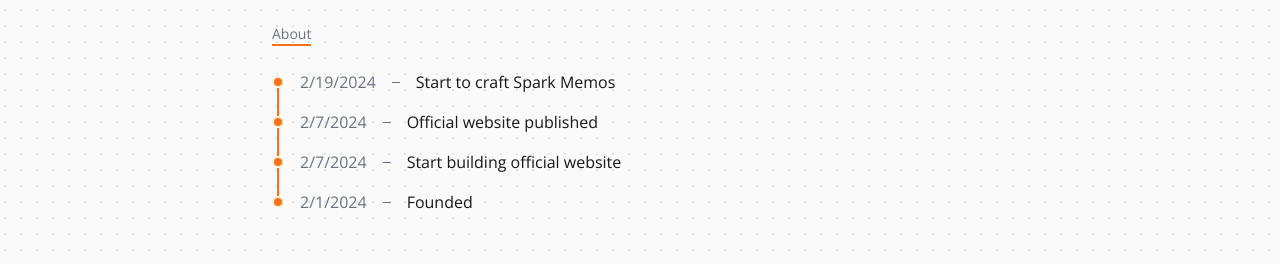
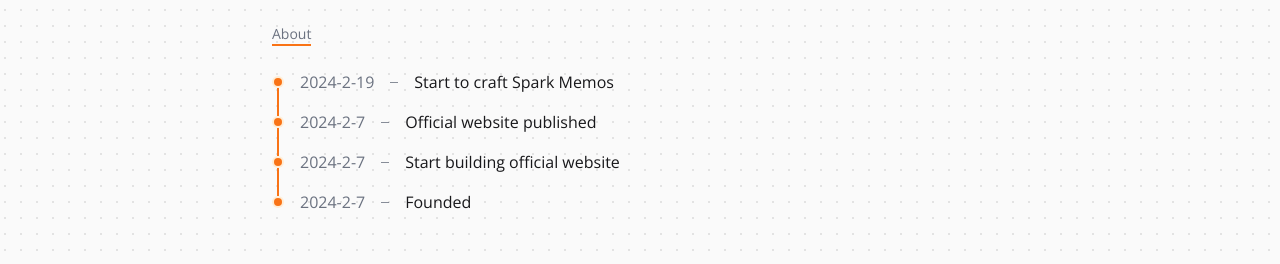
Before and after one commit to weelone/weelone.com, a Next.js app: page / in a window 1280 px wide. Shown: the part 1163-1427 px from the top of the page. Built offline with nearby package versions, Linux system fonts and the light colour scheme; a web font is replaced by a local one.

Commit message:
Update some style

```diff
--- a/app/page.tsx
+++ b/app/page.tsx
@@ -62,11 +62,11 @@
                 target="_blank"
               >
                 <Image
-                  className="rounded-xl h-20 w-20 flex-shrink-0 shadow-lg shadow-gray-100"
+                  className="rounded-xl h-20 w-20 flex-shrink-0 shadow-lg shadow-gray-100 dark:shadow-gray-800"
                   src={sparkMemos}
                   alt="Logo of Spark Memos"
                 />
-                <div className="absolute -top-2 -left-2 bg-orange-500 px-2 py-1 rounded text-xs text-white">
+                <div className="absolute -top-2 -left-2 bg-orange-500 px-2 py-1 rounded text-xs text-white shadow-sm shadow-gray-900/20">
                   Crafting
                 </div>
               </a>
@@ -97,7 +97,7 @@
                 target="_blank"
               >
                 <Image
-                  className="rounded-xl h-20 w-20 flex-shrink-0 shadow-lg shadow-gray-100"
+                  className="rounded-xl h-20 w-20 flex-shrink-0 shadow-lg shadow-gray-100 dark:shadow-gray-800"
                   src={lofyee}
                   alt="Logo of Lofyee"
                 />
@@ -131,7 +131,7 @@
 
           <div className="rounded-md border flex flex-col gap-4 justify-between p-4 bg-white/80 dark:bg-black/80">
             <div className="flex gap-4">
-              <div className="rounded-xl h-20 w-20 flex-shrink-0 bg-zinc-500 text-white flex justify-center items-center shadow-lg shadow-gray-100">
+              <div className="rounded-xl h-20 w-20 flex-shrink-0 bg-zinc-500 text-white flex justify-center items-center shadow-lg shadow-gray-100 dark:shadow-gray-800">
                 <SparklesIcon className="h-10 w-10" />
               </div>
               <div>
@@ -207,8 +207,8 @@
                   )}
                 ></div>
               </div>
-              <div className="text-gray-500">{time}</div>
-              <div className="w-2 h-[1px] bg-gray-500" />
+              <div className="text-gray-500 whitespace-nowrap">{time}</div>
+              <div className="w-2 h-[1px] bg-gray-500/80" />
               <div className="py-2">{content}</div>
             </div>
           ))}
--- a/lib/data.ts
+++ b/lib/data.ts
@@ -4,19 +4,19 @@
 
 export const TIMELINE = [
   {
-    time: "2/19/2024",
+    time: "2024-2-19",
     content: "Start to craft Spark Memos",
   },
   {
-    time: "2/7/2024",
+    time: "2024-2-7",
     content: "Official website published",
   },
   {
-    time: "2/7/2024",
+    time: "2024-2-7",
     content: "Start building official website",
   },
   {
-    time: "2/1/2024",
+    time: "2024-2-7",
     content: "Founded",
   },
 ];
```
